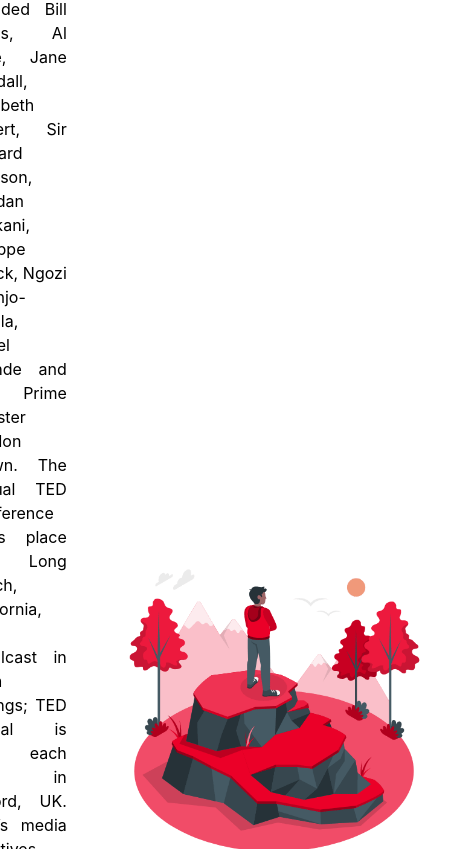
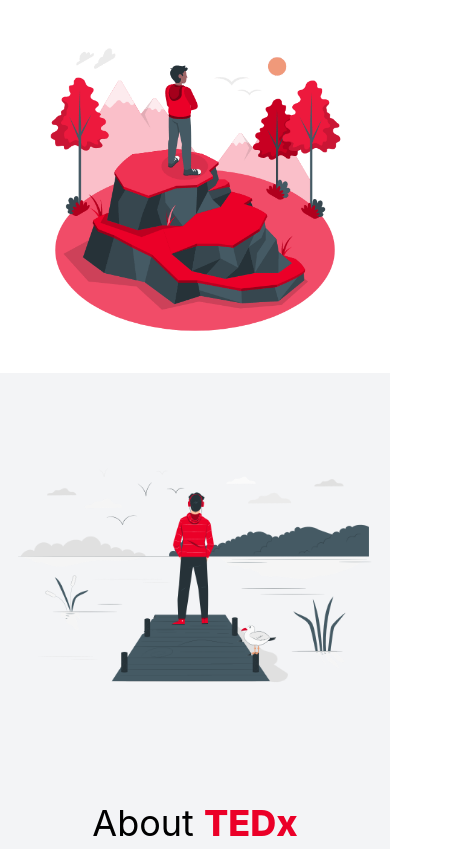
Before and after one commit to RiadHjm/TEDxUIR, a React (Vite) app: page /about in a window 390 px wide. Shown: the part 1151-2000 px from the top of the page, 451 px wide, since content can reach past the window. Built offline with nearby package versions, Linux system fonts and the light colour scheme.

Commit message:
Responsivness

```diff
--- a/src/components/About.tsx
+++ b/src/components/About.tsx
@@ -6,7 +6,7 @@ import tedxuirAbout from '../assets/aboutTedxUir.png'
 const About = () => {
   return (
     <div className='flex flex-col justify-center items-center mt-20 relative'>
-      <div className='flex justify-center items-center m-11 gap-14'>
+      <div className='flex flex-col lg:flex-row justify-center items-center m-11 gap-14'>
         <div className='flex flex-col justify-center items-center gap-8'>
           <h1 className='text-4xl'>About <span className='font-extrabold text-redLogo m-0'>TED</span></h1>
           <p className='text-justify'>
@@ -29,7 +29,7 @@ const About = () => {
         <img src={tedAbout} alt="TED About" className='w-[80vh]' />
       </div>
 
-      <div className='flex justify-center items-center m-11 gap-14 mt-[-10px]'>
+      <div className='flex bg-gray-100 w-full p-4 flex-col lg:flex-row justify-center items-center m-11 gap-14 mt-[-10px]'>
         <img src={tedxAbout} alt="TED About" className='w-[80vh]' />
         <div className='flex flex-col justify-center items-center gap-8'>
           <h1 className='text-4xl'>About <span className='font-extrabold text-redLogo m-0'>TEDx</span></h1>
@@ -44,7 +44,7 @@ const About = () => {
         </div>
       </div>
 
-      <div className='flex justify-center items-center mr-11 ml-11 mt-[-10px] gap-14'>
+      <div className='flex flex-col lg:flex-row justify-center items-center mr-11 ml-11 mt-[-10px] gap-14'>
         <div className='flex flex-col justify-center items-center gap-8'>
           <h1 className='text-4xl'>About <span className='font-extrabold text-redLogo m-0'>TEDx</span>UIR</h1>
           <p className='text-justify'>
--- a/src/components/Volounteer.tsx
+++ b/src/components/Volounteer.tsx
@@ -3,7 +3,7 @@ import volounteer from '../assets/volounteer.png'
 
 const Volounteer = () => {
   return (
-    <div className='flex justify-center items-center m-11 gap-14 h-[100vh]'>
+    <div className='flex flex-col lg:flex-row justify-center items-center m-11 gap-14 h-[100vh]'>
         <div className='flex flex-col justify-center items-center gap-8'>
           <h1 className='text-4xl'>Voloun<span className='font-extrabold text-redLogo m-0'>teer</span></h1>
           <h2 className='text-2xl text-center font-bold'>We are looking for talented people to join our team of enthusiastic and hard working organizers.</h2>
```
